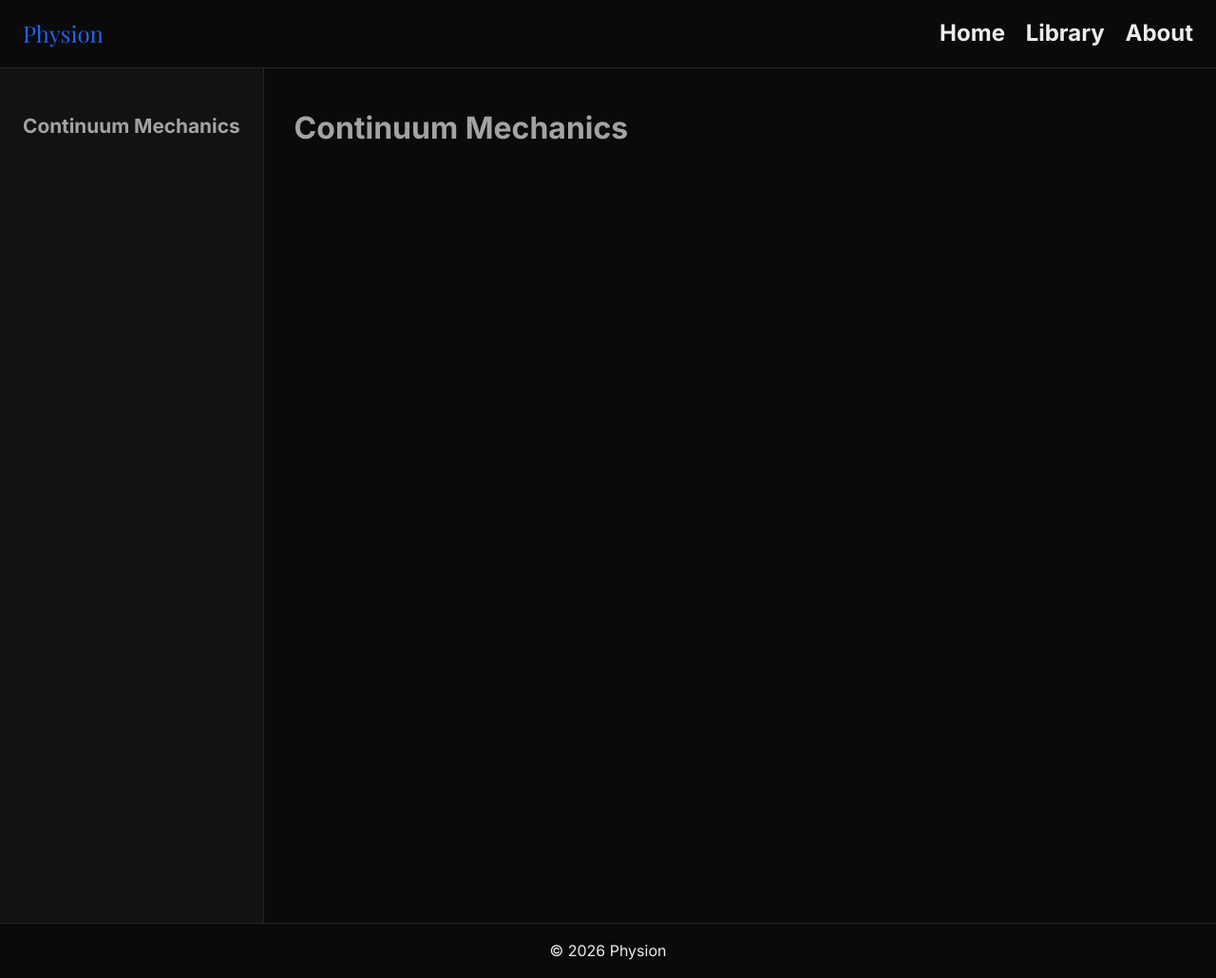
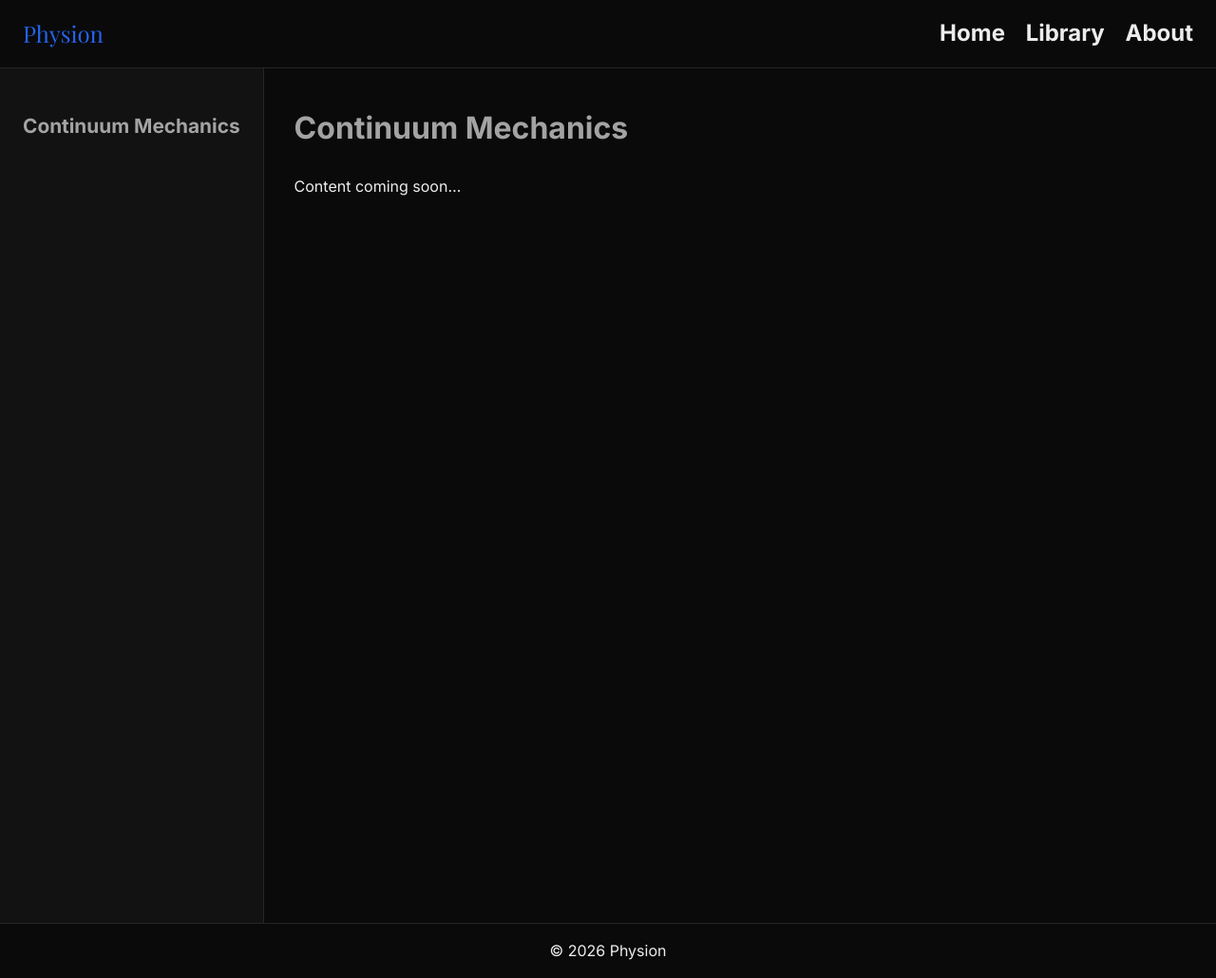
Before and after one commit to thfahim-xyz/physion, a Jekyll site: the page built from books/cont_mech/cont_mech0.md, in a window 1280 px wide. Shown: the whole page at 95% size. Built offline with Jekyll 4.4.1, drawn with Linux system fonts in a browser that asks for light colours.

Commit message:
Update cont_mech0.md

```diff
--- a/books/cont_mech/cont_mech0.md
+++ b/books/cont_mech/cont_mech0.md
@@ -4,4 +4,6 @@ title: Continuum Mechanics
 book: cont_mech
 ---
 
-# Continuum Mechanics
+# {{ page.title }}
+
+Content coming soon...
```
